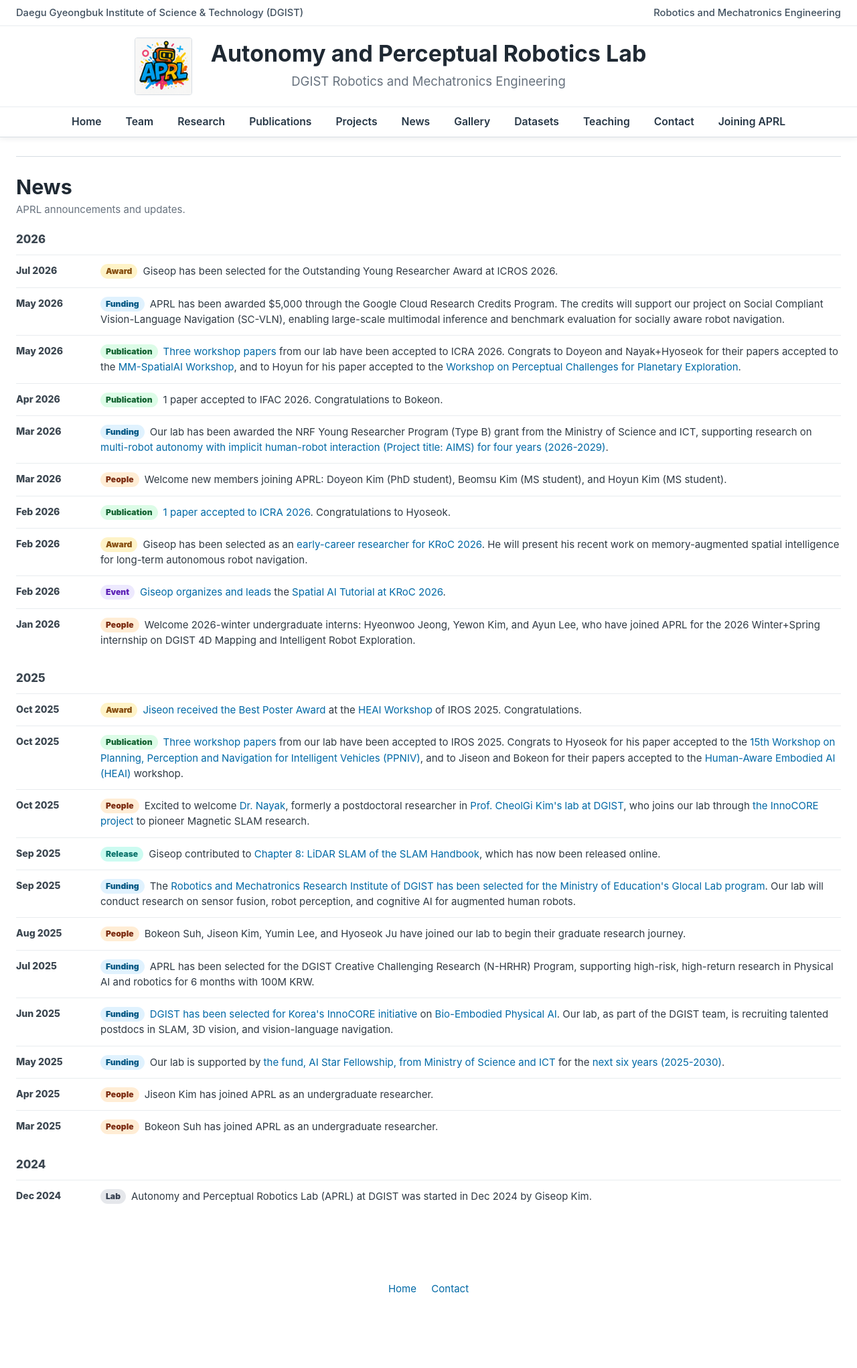
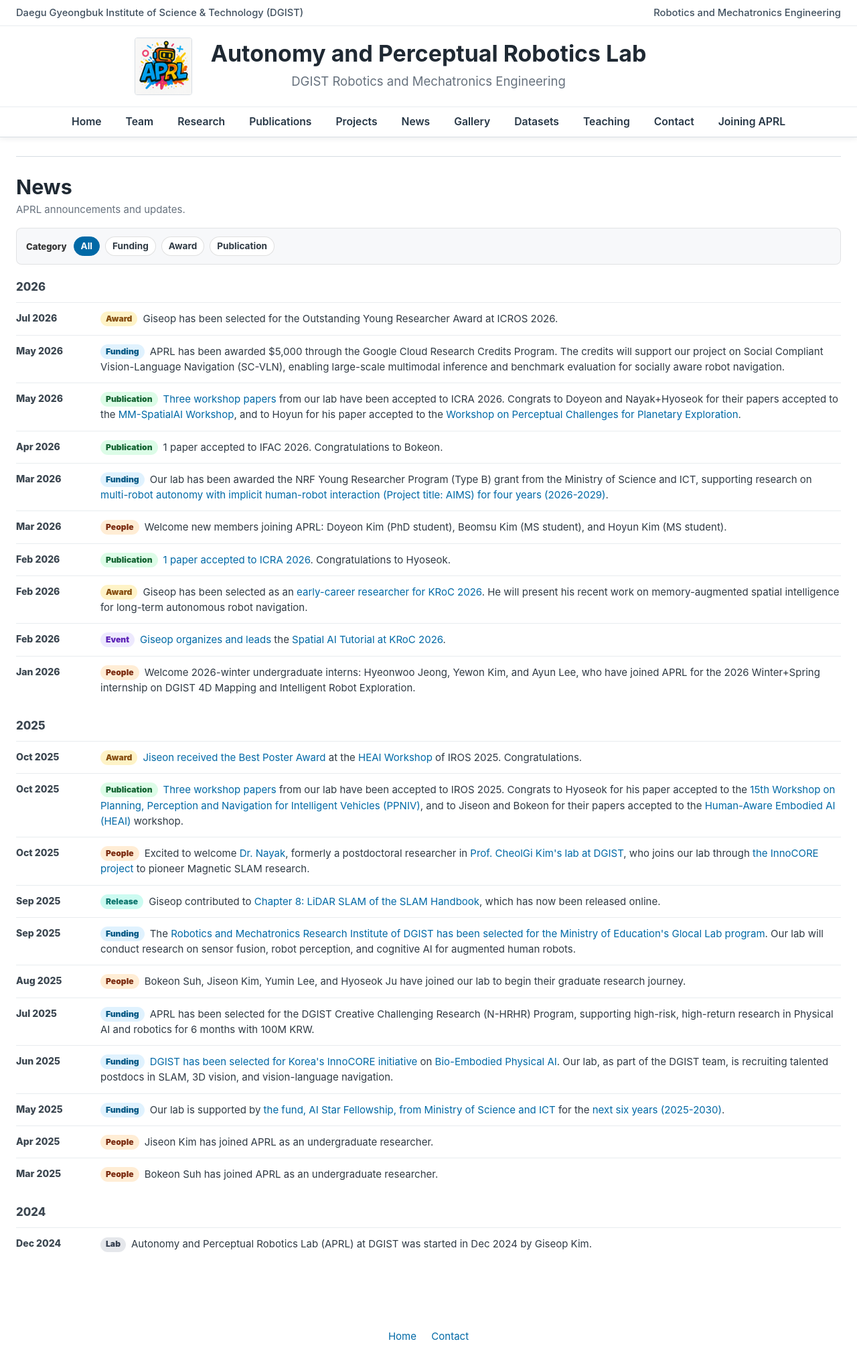
Before and after one commit to team-aprl/team-aprl.github.io, a Jekyll site: the page built from news.html, in a window 1280 px wide. Shown: the whole page at 67% size. Built offline with Jekyll 4.4.1, drawn with Linux system fonts in a browser that asks for light colours; before the commit the page ends 1971 px from its top, so only the background shows below that.

Commit message:
Add news category filters

```diff
--- a/news.html
+++ b/news.html
@@ -10,108 +10,173 @@
         <div class="publications-heading">
           <div>
             <h1>News</h1>
-            <p>APRL announcements and updates.</p>
+            <p><span id="news-filter-count">APRL announcements and updates.</span></p>
           </div>
         </div>
 
-        <div class="publication-year">2026</div>
+        <div class="news-filter-panel" aria-label="News category filters">
+          <span>Category</span>
+          <div class="news-filter-buttons">
+            <button class="is-active" type="button" data-news-filter="all" aria-pressed="true">All</button>
+            <button type="button" data-news-filter="funding" aria-pressed="false">Funding</button>
+            <button type="button" data-news-filter="award" aria-pressed="false">Award</button>
+            <button type="button" data-news-filter="publication" aria-pressed="false">Publication</button>
+          </div>
+        </div>
+
+        <div class="publication-year" data-news-year>2026</div>
         <ol class="news-list">
-          <li>
+          <li data-news-category="award">
             <time datetime="2026-07">Jul 2026</time>
             <p><span class="news-tag tag-award">Award</span>Giseop has been selected for the Outstanding Young Researcher Award at ICROS 2026.</p>
           </li>
-          <li>
+          <li data-news-category="funding">
             <time datetime="2026-05">May 2026</time>
             <p><span class="news-tag tag-funding">Funding</span>APRL has been awarded $5,000 through the Google Cloud Research Credits Program. The credits will support our project on Social Compliant Vision-Language Navigation (SC-VLN), enabling large-scale multimodal inference and benchmark evaluation for socially aware robot navigation.</p>
           </li>
-          <li>
+          <li data-news-category="publication">
             <time datetime="2026-05">May 2026</time>
             <p><span class="news-tag tag-publication">Publication</span><a href="publications.html?year=2026&amp;type=workshop#publications">Three workshop papers</a> from our lab have been accepted to ICRA 2026. Congrats to Doyeon and Nayak+Hyoseok for their papers accepted to the <a href="https://xingxingzuo.github.io/MM-SpatialAI/">MM-SpatialAI Workshop</a>, and to Hoyun for his paper accepted to the <a href="https://icra2026-planetary-robotics.github.io/">Workshop on Perceptual Challenges for Planetary Exploration</a>.</p>
           </li>
-          <li>
+          <li data-news-category="publication">
             <time datetime="2026-04">Apr 2026</time>
             <p><span class="news-tag tag-publication">Publication</span>1 paper accepted to IFAC 2026. Congratulations to Bokeon.</p>
           </li>
-          <li>
+          <li data-news-category="funding">
             <time datetime="2026-03">Mar 2026</time>
             <p><span class="news-tag tag-funding">Funding</span>Our lab has been awarded the NRF Young Researcher Program (Type B) grant from the Ministry of Science and ICT, supporting research on <a href="https://drive.google.com/file/d/1riZrdBLxpxrBbzPsRFEjUunkNA1d4nul/view?usp=sharing">multi-robot autonomy with implicit human-robot interaction (Project title: AIMS) for four years (2026-2029)</a>.</p>
           </li>
-          <li>
+          <li data-news-category="people">
             <time datetime="2026-03">Mar 2026</time>
             <p><span class="news-tag tag-people">People</span>Welcome new members joining APRL: Doyeon Kim (PhD student), Beomsu Kim (MS student), and Hoyun Kim (MS student).</p>
           </li>
-          <li>
+          <li data-news-category="publication">
             <time datetime="2026-02">Feb 2026</time>
             <p><span class="news-tag tag-publication">Publication</span><a href="https://scalemaster-dataset.github.io/">1 paper accepted to ICRA 2026</a>. Congratulations to Hyoseok.</p>
           </li>
-          <li>
+          <li data-news-category="award">
             <time datetime="2026-02">Feb 2026</time>
             <p><span class="news-tag tag-award">Award</span>Giseop has been selected as an <a href="https://kros.org/Conference/ConferenceView.asp?AC=0&amp;CODE=CC20250902&amp;CpPage=299#CONF">early-career researcher for KRoC 2026</a>. He will present his recent work on memory-augmented spatial intelligence for long-term autonomous robot navigation.</p>
           </li>
-          <li>
+          <li data-news-category="event">
             <time datetime="2026-02">Feb 2026</time>
             <p><span class="news-tag tag-event">Event</span><a href="https://www.linkedin.com/posts/giseop-kim-71683088_%EB%AC%B4%EC%97%87%EC%9D%B4-slam%EC%9D%98-%EB%B3%80%ED%99%94%EB%A5%BC-%EC%9D%B4%EB%81%8C%EC%96%B4%EC%99%94%EC%9D%84%EA%B9%8C%EC%9A%94-%EC%A0%9C21%ED%9A%8C-%ED%95%9C%EA%B5%AD%EB%A1%9C%EB%B4%87%EC%A2%85%ED%95%A9%ED%95%99%EC%88%A0%EB%8C%80%ED%9A%8C%EC%97%90%EC%84%9C-activity-7425895620810362880-LRP9?utm_source=social_share_send&amp;utm_medium=member_desktop_web&amp;rcm=ACoAABKh1wIBJKgL9GfIG2eO2heHh1Je-GtQu34">Giseop organizes and leads</a> the <a href="https://sites.google.com/view/kroc26-spatial-ai-tutorial/home">Spatial AI Tutorial at KRoC 2026</a>.</p>
           </li>
-          <li>
+          <li data-news-category="people">
             <time datetime="2026-01">Jan 2026</time>
             <p><span class="news-tag tag-people">People</span>Welcome 2026-winter undergraduate interns: Hyeonwoo Jeong, Yewon Kim, and Ayun Lee, who have joined APRL for the 2026 Winter+Spring internship on DGIST 4D Mapping and Intelligent Robot Exploration.</p>
           </li>
         </ol>
 
-        <div class="publication-year">2025</div>
+        <div class="publication-year" data-news-year>2025</div>
         <ol class="news-list">
-          <li>
+          <li data-news-category="award">
             <time datetime="2025-10">Oct 2025</time>
             <p><span class="news-tag tag-award">Award</span><a href="https://www.dropbox.com/scl/fo/dz1m3bmpiiyb2ho8xku8x/ANYZ1dryKAzS2Lg_Z_Q5aQU?rlkey=5wt0uhmzp2s4zia7p1x79ansp&amp;dl=0">Jiseon received the Best Poster Award</a> at the <a href="https://heai-iros25-workshop.github.io/">HEAI Workshop</a> of IROS 2025. Congratulations.</p>
           </li>
-          <li>
+          <li data-news-category="publication">
             <time datetime="2025-10">Oct 2025</time>
             <p><span class="news-tag tag-publication">Publication</span><a href="publications.html?year=2025&amp;type=workshop#publications">Three workshop papers</a> from our lab have been accepted to IROS 2025. Congrats to Hyoseok for his paper accepted to the <a href="https://iros25-ppniv.github.io/">15th Workshop on Planning, Perception and Navigation for Intelligent Vehicles (PPNIV)</a>, and to Jiseon and Bokeon for their papers accepted to the <a href="https://heai-iros25-workshop.github.io/">Human-Aware Embodied AI (HEAI)</a> workshop.</p>
           </li>
-          <li>
+          <li data-news-category="people">
             <time datetime="2025-10">Oct 2025</time>
             <p><span class="news-tag tag-people">People</span>Excited to welcome <a href="https://www.linkedin.com/in/bibhutibhusan-nayak-709341171/">Dr. Nayak</a>, formerly a postdoctoral researcher in <a href="https://nbest.dgist.ac.kr/PROFESSOR.html">Prof. CheolGi Kim's lab at DGIST</a>, who joins our lab through <a href="https://www.hellodd.com/news/articleView.html?idxno=109383">the InnoCORE project</a> to pioneer Magnetic SLAM research.</p>
           </li>
-          <li>
+          <li data-news-category="release">
             <time datetime="2025-09">Sep 2025</time>
             <p><span class="news-tag tag-release">Release</span>Giseop contributed to <a href="publications.html?year=2026&amp;type=book&amp;venue=slam-handbook#publications">Chapter 8: LiDAR SLAM of the SLAM Handbook</a>, which has now been released online.</p>
           </li>
-          <li>
+          <li data-news-category="funding">
             <time datetime="2025-09">Sep 2025</time>
             <p><span class="news-tag tag-funding">Funding</span>The <a href="https://www.etnews.com/20250911000013">Robotics and Mechatronics Research Institute of DGIST has been selected for the Ministry of Education's Glocal Lab program</a>. Our lab will conduct research on sensor fusion, robot perception, and cognitive AI for augmented human robots.</p>
           </li>
-          <li>
+          <li data-news-category="people">
             <time datetime="2025-08">Aug 2025</time>
             <p><span class="news-tag tag-people">People</span>Bokeon Suh, Jiseon Kim, Yumin Lee, and Hyoseok Ju have joined our lab to begin their graduate research journey.</p>
           </li>
-          <li>
+          <li data-news-category="funding">
             <time datetime="2025-07">Jul 2025</time>
             <p><span class="news-tag tag-funding">Funding</span>APRL has been selected for the DGIST Creative Challenging Research (N-HRHR) Program, supporting high-risk, high-return research in Physical AI and robotics for 6 months with 100M KRW.</p>
           </li>
-          <li>
+          <li data-news-category="funding">
             <time datetime="2025-06">Jun 2025</time>
             <p><span class="news-tag tag-funding">Funding</span><a href="https://www.hellodd.com/news/articleView.html?idxno=108224">DGIST has been selected for Korea's InnoCORE initiative</a> on <a href="/projects.html#innocore">Bio-Embodied Physical AI</a>. Our lab, as part of the DGIST team, is recruiting talented postdocs in SLAM, 3D vision, and vision-language navigation.</p>
           </li>
-          <li>
+          <li data-news-category="funding">
             <time datetime="2025-05">May 2025</time>
             <p><span class="news-tag tag-funding">Funding</span>Our lab is supported by <a href="https://www.irobotnews.com/news/articleView.html?idxno=40067">the fund, AI Star Fellowship, from Ministry of Science and ICT</a> for the <a href="https://www.irobotnews.com/news/articleView.html?idxno=38442">next six years (2025-2030)</a>.</p>
           </li>
-          <li>
+          <li data-news-category="people">
             <time datetime="2025-04">Apr 2025</time>
             <p><span class="news-tag tag-people">People</span>Jiseon Kim has joined APRL as an undergraduate researcher.</p>
           </li>
-          <li>
+          <li data-news-category="people">
             <time datetime="2025-03">Mar 2025</time>
             <p><span class="news-tag tag-people">People</span>Bokeon Suh has joined APRL as an undergraduate researcher.</p>
           </li>
         </ol>
 
-        <div class="publication-year">2024</div>
+        <div class="publication-year" data-news-year>2024</div>
         <ol class="news-list">
-          <li>
+          <li data-news-category="lab">
             <time datetime="2024-12">Dec 2024</time>
             <p><span class="news-tag tag-lab">Lab</span>Autonomy and Perceptual Robotics Lab (APRL) at DGIST was started in Dec 2024 by Giseop Kim.</p>
           </li>
         </ol>
       </section>
     </main>
+
+<script>
+  (() => {
+    const filters = Array.from(document.querySelectorAll("[data-news-filter]"));
+    const items = Array.from(document.querySelectorAll("[data-news-category]"));
+    const count = document.querySelector("#news-filter-count");
+    const validFilters = new Set(filters.map((button) => button.dataset.newsFilter));
+
+    function applyNewsFilter(category) {
+      let visible = 0;
+      items.forEach((item) => {
+        const matches = category === "all" || item.dataset.newsCategory === category;
+        item.classList.toggle("is-hidden", !matches);
+        if (matches) visible += 1;
+      });
+
+      document.querySelectorAll("[data-news-year]").forEach((yearHeading) => {
+        const list = yearHeading.nextElementSibling;
+        const hasVisibleItems = list && list.querySelector("[data-news-category]:not(.is-hidden)");
+        yearHeading.classList.toggle("is-hidden", !hasVisibleItems);
+      });
+
+      filters.forEach((button) => {
+        const active = button.dataset.newsFilter === category;
+        button.classList.toggle("is-active", active);
+        button.setAttribute("aria-pressed", active ? "true" : "false");
+      });
+
+      if (count) {
+        count.textContent = category === "all"
+          ? "APRL announcements and updates."
+          : `${visible} ${category} update${visible === 1 ? "" : "s"}.`;
+      }
+    }
+
+    function updateNewsQuery(category) {
+      const params = new URLSearchParams(window.location.search);
+      if (category === "all") params.delete("category");
+      else params.set("category", category);
+      const query = params.toString();
+      window.history.replaceState(null, "", `${window.location.pathname}${query ? "?" + query : ""}${window.location.hash}`);
+    }
+
+    filters.forEach((button) => {
+      button.addEventListener("click", () => {
+        const category = button.dataset.newsFilter;
+        applyNewsFilter(category);
+        updateNewsQuery(category);
+      });
+    });
+
+    const initialCategory = new URLSearchParams(window.location.search).get("category");
+    applyNewsFilter(validFilters.has(initialCategory) ? initialCategory : "all");
+  })();
+</script>
--- a/styles.css
+++ b/styles.css
@@ -1381,6 +1381,49 @@
   line-height: 1.15;
 }
 
+.news-filter-panel {
+  display: grid;
+  grid-template-columns: auto minmax(0, 1fr);
+  gap: 10px;
+  align-items: center;
+  margin-bottom: 16px;
+  padding: 12px 14px;
+  background: #f7f8fa;
+  border: 1px solid rgba(0, 0, 0, 0.09);
+  border-radius: 8px;
+}
+
+.news-filter-panel > span {
+  color: #333;
+  font-size: 0.82rem;
+  font-weight: 800;
+}
+
+.news-filter-buttons {
+  display: flex;
+  flex-wrap: wrap;
+  gap: 8px;
+}
+
+.news-filter-buttons button {
+  min-height: 28px;
+  padding: 3px 10px;
+  color: #2f3a44;
+  background: #fff;
+  border: 1px solid rgba(0, 0, 0, 0.12);
+  border-radius: 999px;
+  font: inherit;
+  font-size: 0.85rem;
+  font-weight: 650;
+  cursor: pointer;
+}
+
+.news-filter-buttons button.is-active {
+  color: #fff;
+  background: var(--link);
+  border-color: var(--link);
+}
+
 .news-list {
   display: grid;
   gap: 0;
@@ -1395,6 +1438,10 @@
   gap: 18px;
   padding: 12px 0;
   border-top: 1px solid var(--light-line);
+}
+
+.news-list li.is-hidden {
+  display: none;
 }
 
 .news-list time {
```
